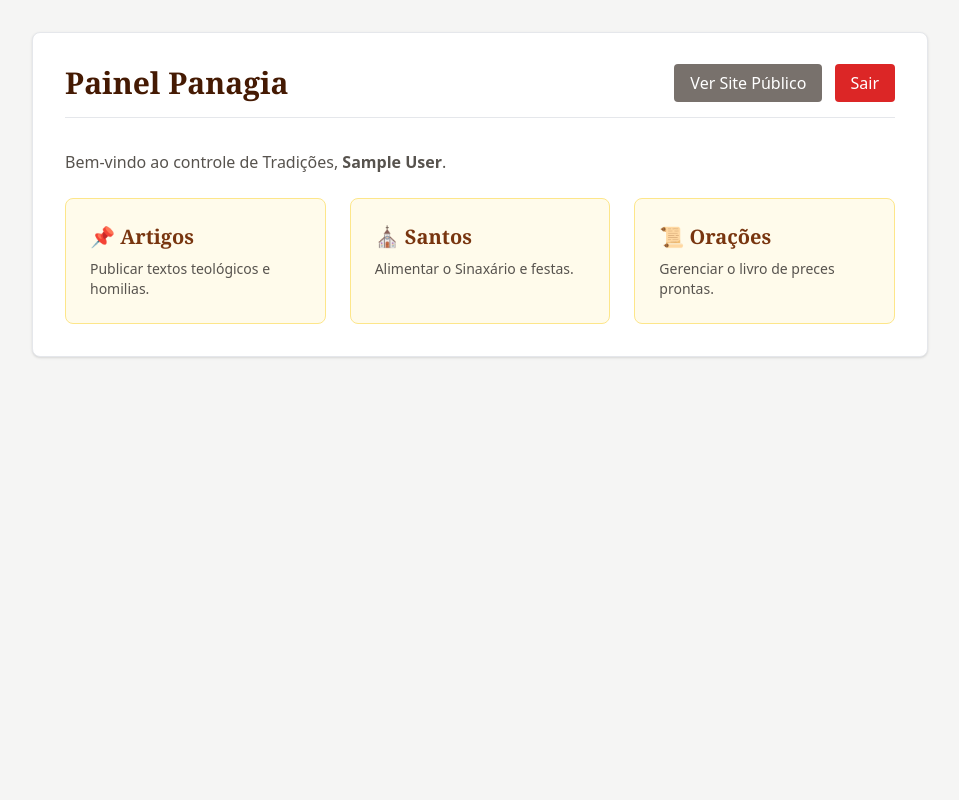
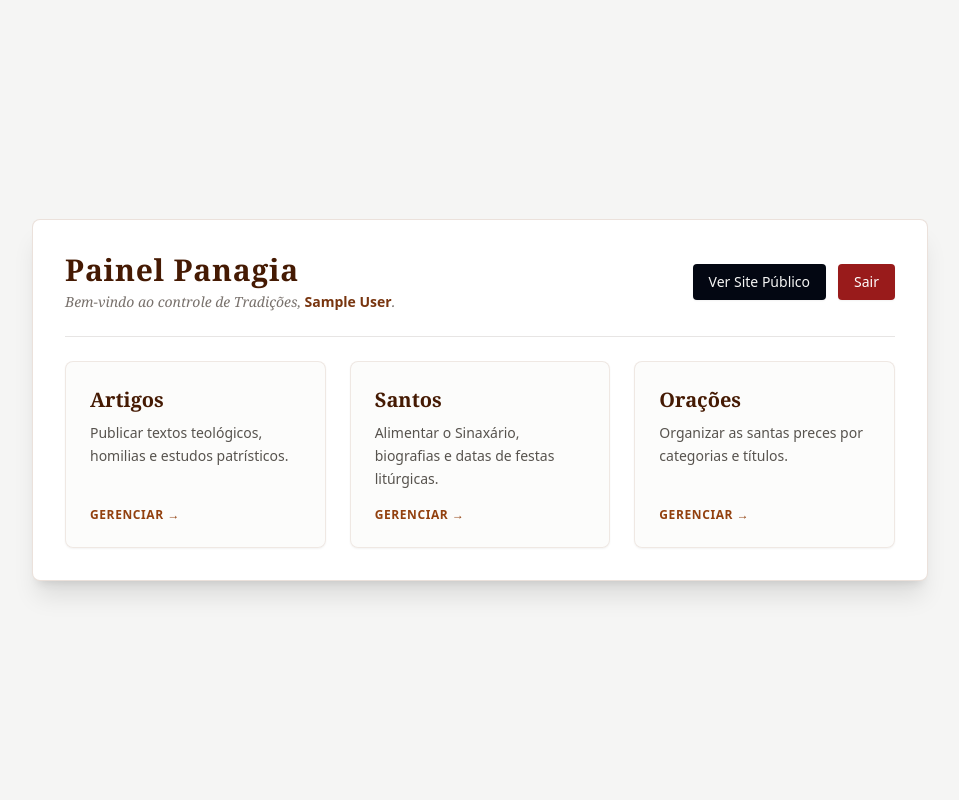
Before and after one commit to Eliasggabr/panagia, a PHP site: page /admin/index.php in a window 1280 px wide. Shown: the whole page, without its empty margins (160-1119 px from the left). Run offline with PHP 8.4, Linux system fonts and the light colour scheme; the visitor is signed in with stand-in values (Sample User, id 1); some libraries are stand-ins or nearby versions.

Commit message:
Fiz a estilização do Site Público e da parte index do admin

```diff
--- a/admin/index.php
+++ b/admin/index.php
@@ -1,31 +1,91 @@
-<?php require_once '../includes/auth.php'; ?>
+<?php
+if (session_status() === PHP_SESSION_NONE) { session_start(); }
+// Proteção simples: se não for admin, chuta de volta para o login ou index
+if (!isset($_SESSION['logado']) || $_SESSION['tipo'] !== 'admin') {
+    header('Location: ../login.php');
+    exit;
+}
+?>
 <!DOCTYPE html>
 <html lang="pt-BR">
-<head><meta charset="UTF-8"><title>Painel Admin - Panagia</title><script src="https://cdn.tailwindcss.com"></script></head>
-<body class="bg-stone-100 p-8">
-    <div class="max-w-4xl mx-auto bg-white p-8 rounded-lg shadow border">
-        <div class="flex justify-between items-center mb-8 border-b pb-4">
-            <h1 class="text-3xl font-serif text-amber-950 font-bold">Painel Panagia</h1>
-            <div class="space-x-2">
-                <a href="../index.php" class="bg-stone-500 text-white px-4 py-2 rounded hover:bg-stone-600">Ver Site Público</a>
-                <a href="../logout.php" class="bg-red-600 text-white px-4 py-2 rounded hover:bg-red-700">Sair</a>
+<head>
+    <meta charset="UTF-8">
+    <meta name="viewport" content="width=device-width, initial-scale=1.0">
+    <title>Painel Panagia - Administração</title>
+    <script src="https://cdn.tailwindcss.com"></script>
+</head>
+<body class="bg-stone-100 text-stone-900 min-h-screen flex items-center justify-center p-4">
+
+    <div class="bg-white p-8 rounded-lg shadow-xl border border-amber-900/15 max-w-4xl w-full">
+
+        <div class="flex flex-col sm:flex-row justify-between items-center border-b border-stone-200 pb-6 mb-6 gap-4">
+            <div>
+                <h1 class="text-3xl font-serif font-bold tracking-wide text-amber-950 flex items-center gap-2">
+                    Painel Panagia
+                </h1>
+                <p class="text-sm text-stone-500 font-serif italic mt-1">
+                    Bem-vindo ao controle de Tradições, <span class="text-amber-900 font-sans font-bold not-italic"><?= htmlspecialchars($_SESSION['nome']) ?></span>.
+                </p>
+            </div>
+
+            <div class="flex items-center space-x-3 w-full sm:w-auto justify-end">
+                <a href="../index.php" class="bg-[#030712] text-stone-100 px-4 py-2 rounded font-medium text-sm hover:bg-slate-900 transition shadow-sm text-center w-full sm:w-auto">
+                    Ver Site Público
+                </a>
+
+                <a href="../logout.php" class="bg-red-800 text-white px-4 py-2 rounded font-medium text-sm hover:bg-red-700 transition shadow-sm text-center w-full sm:w-auto">
+                    Sair
+                </a>
             </div>
         </div>
-        <p class="mb-6 text-stone-600">Bem-vindo ao controle de Tradições, <b><?= htmlspecialchars($_SESSION['nome']) ?></b>.</p>
+
         <div class="grid grid-cols-1 md:grid-cols-3 gap-6">
-            <a href="artigos.php" class="p-6 bg-amber-50 rounded-lg border border-amber-200 hover:bg-amber-100 block">
-                <h3 class="text-xl font-bold text-amber-900 font-serif mb-2">📌 Artigos</h3>
-                <p class="text-stone-600 text-sm">Publicar textos teológicos e homilias.</p>
+
+            <a href="artigos.php" class="group bg-stone-50/60 p-6 rounded-lg border border-amber-900/10 shadow-sm hover:border-amber-700 hover:bg-amber-50/30 transition flex flex-col justify-between">
+                <div>
+                    <h2 class="text-xl font-serif font-bold text-amber-950 group-hover:text-amber-800 transition">
+                        Artigos
+                    </h2>
+                    <p class="text-stone-600 text-sm mt-2 leading-relaxed">
+                        Publicar textos teológicos, homilias e estudos patrísticos.
+                    </p>
+                </div>
+                <div class="text-xs font-bold text-amber-800 uppercase tracking-wider mt-4 flex items-center gap-1 group-hover:translate-x-1 transition-transform">
+                    Gerenciar &rarr;
+                </div>
             </a>
-            <a href="santos.php" class="p-6 bg-amber-50 rounded-lg border border-amber-200 hover:bg-amber-100 block">
-                <h3 class="text-xl font-bold text-amber-900 font-serif mb-2">⛪ Santos</h3>
-                <p class="text-stone-600 text-sm">Alimentar o Sinaxário e festas.</p>
+
+            <a href="santos.php" class="group bg-stone-50/60 p-6 rounded-lg border border-amber-900/10 shadow-sm hover:border-amber-700 hover:bg-amber-50/30 transition flex flex-col justify-between">
+                <div>
+                    <h2 class="text-xl font-serif font-bold text-amber-950 group-hover:text-amber-800 transition">
+                        Santos
+                    </h2>
+                    <p class="text-stone-600 text-sm mt-2 leading-relaxed">
+                        Alimentar o Sinaxário, biografias e datas de festas litúrgicas.
+                    </p>
+                </div>
+                <div class="text-xs font-bold text-amber-800 uppercase tracking-wider mt-4 flex items-center gap-1 group-hover:translate-x-1 transition-transform">
+                    Gerenciar &rarr;
+                </div>
             </a>
-            <a href="oracoes.php" class="p-6 bg-amber-50 rounded-lg border border-amber-200 hover:bg-amber-100 block">
-                <h3 class="text-xl font-bold text-amber-900 font-serif mb-2">📜 Orações</h3>
-                <p class="text-stone-600 text-sm">Gerenciar o livro de preces prontas.</p>
+
+            <a href="oracoes.php" class="group bg-stone-50/60 p-6 rounded-lg border border-amber-900/10 shadow-sm hover:border-amber-700 hover:bg-amber-50/30 transition flex flex-col justify-between">
+                <div>
+                    <h2 class="text-xl font-serif font-bold text-amber-950 group-hover:text-amber-800 transition">
+                        Orações
+                    </h2>
+                    <p class="text-stone-600 text-sm mt-2 leading-relaxed">
+                        Organizar as santas preces por categorias e títulos.
+                    </p>
+                </div>
+                <div class="text-xs font-bold text-amber-800 uppercase tracking-wider mt-4 flex items-center gap-1 group-hover:translate-x-1 transition-transform">
+                    Gerenciar &rarr;
+                </div>
             </a>
+
         </div>
+
     </div>
+
 </body>
 </html>
```
Also changed, not shown: artigos.php (+31 -0 lines), includes/header.php (+11 -10 lines), index.php (+56 -0 lines), oracoes.php (+35 -0 lines), santos.php (+35 -0 lines).
